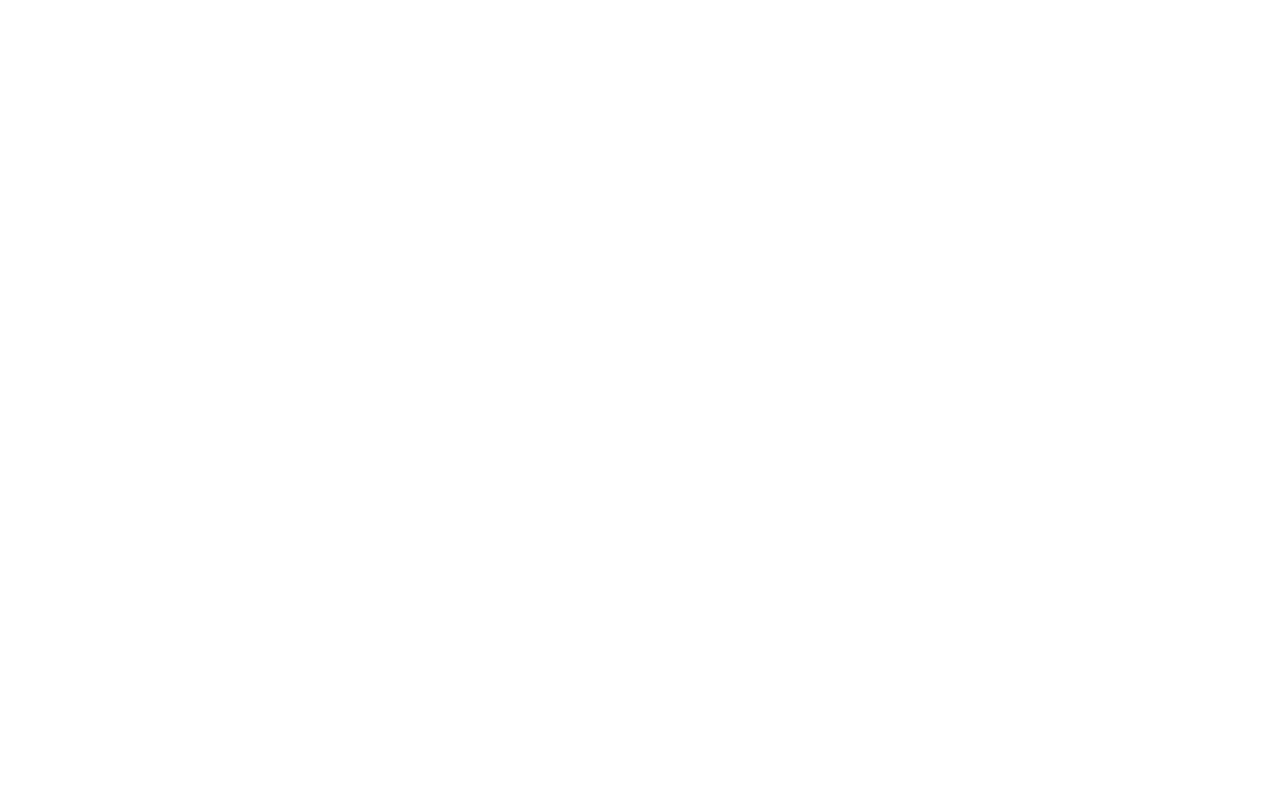
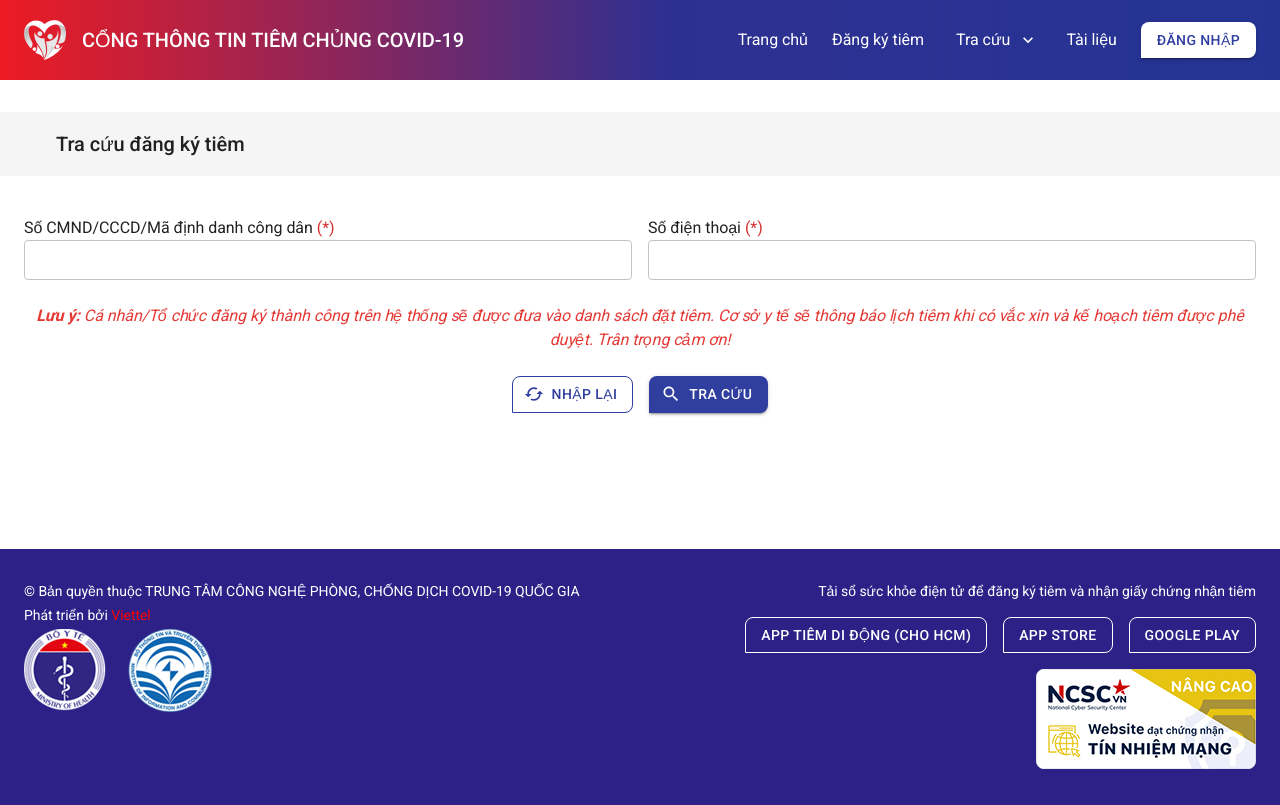
Before and after one commit to zinza-d2-training/long-react, a React (Create React App) app: page /injection-registration in a window 1280 px wide. Built offline with nearby package versions, Linux system fonts and the light colour scheme; the HTML template or start-up script is replaced by a standard one; a web font is replaced by a local one.

Commit message:
implement injection registration

```diff
--- a/src/components/Header/index.tsx
+++ b/src/components/Header/index.tsx
@@ -81,7 +81,7 @@ const Header = () => {
               sx={{ textDecoration: 'none' }}
               component={Link}
               variant="body1"
-              to={RoutePaths.home}>
+              to={RoutePaths.injectionRegistration}>
               Đăng ký tiêm
             </Typography>
             <Box component="div" onMouseLeave={handleCloseMenu}>
--- /dev/null
+++ b/src/components/PageTitle/index.tsx
@@ -0,0 +1,24 @@
+import { colors, Container, Typography } from '@mui/material';
+import { Box } from '@mui/system';
+import { FC } from 'react';
+
+const PageTitle: FC = (props) => {
+  return (
+    <Box
+      mt={4}
+      mb={5}
+      height="64px"
+      px={4}
+      sx={{
+        backgroundColor: colors.grey[100],
+        display: 'flex',
+        alignItems: 'center'
+      }}>
+      <Container maxWidth="xl">
+        <Typography variant="h6">{props.children}</Typography>
+      </Container>
+    </Box>
+  );
+};
+
+export default PageTitle;
--- a/src/models/index.ts
+++ b/src/models/index.ts
@@ -6,3 +6,4 @@ export * from './route';
 export * from './dashBoard';
 export * from './table';
 export * from './certificate';
+export * from './injectionRegistration';
--- /dev/null
+++ b/src/models/injectionRegistration.ts
@@ -0,0 +1,20 @@
+export interface IInjectionRegistrationForm {
+  citizenId: string;
+  phone: string;
+}
+
+export interface IInjectionRegistration {
+  id: string;
+  fullName: string;
+  dob: Date;
+  gender: number;
+  phone: string;
+  citizenId: string;
+  status: InjectionRegistrationStatus;
+  operation: string;
+}
+
+export enum InjectionRegistrationStatus {
+  SUCCESS,
+  FAILURE
+}
--- /dev/null
+++ b/src/pages/InjectionRegistration/index.tsx
@@ -0,0 +1,181 @@
+import { yupResolver } from '@hookform/resolvers/yup';
+import CachedIcon from '@mui/icons-material/Cached';
+import SearchIcon from '@mui/icons-material/Search';
+import {
+  Box,
+  Chip,
+  colors,
+  Container,
+  Stack,
+  Table,
+  TableBody,
+  TableCell,
+  TableHead,
+  TableRow,
+  TextField,
+  Typography
+} from '@mui/material';
+import StyledButton from 'components/Button';
+import Label from 'components/Label';
+import PageTitle from 'components/PageTitle';
+import {
+  IInjectionRegistration,
+  IInjectionRegistrationForm,
+  InjectionRegistrationStatus
+} from 'models';
+import { useState } from 'react';
+import { Controller, SubmitHandler, useForm } from 'react-hook-form';
+import { styleInputMedium } from 'theme';
+import { AppLayout } from 'theme/layout';
+import { fakeInjectionRegistration } from 'utils/fakeDataInjectionRegistration';
+import { injectionRegistrationSchema } from 'validations';
+
+const defaultValues: IInjectionRegistrationForm = {
+  citizenId: '',
+  phone: ''
+};
+
+const InjectionRegistration = () => {
+  const { control, handleSubmit, reset } = useForm<IInjectionRegistrationForm>({
+    defaultValues,
+    mode: 'onTouched',
+    resolver: yupResolver(injectionRegistrationSchema)
+  });
+
+  const [injectionRegistration, setInjectionRegistration] = useState<
+    IInjectionRegistration[]
+  >([]);
+
+  const onSubmit: SubmitHandler<IInjectionRegistrationForm> = (data) => {
+    setInjectionRegistration(fakeInjectionRegistration);
+  };
+
+  const handleResetForm = () => {
+    reset();
+    setInjectionRegistration([]);
+  };
+  return (
+    <AppLayout>
+      <PageTitle>Tra cứu đăng ký tiêm</PageTitle>
+      <Container maxWidth="xl">
+        <Box
+          component="form"
+          onSubmit={handleSubmit(onSubmit)}
+          onReset={handleResetForm}>
+          <Stack direction="row" spacing={2}>
+            <Box sx={{ flex: 1 }}>
+              <Label required>Số CMND/CCCD/Mã định danh công dân</Label>
+              <Controller
+                control={control}
+                name="citizenId"
+                render={({ field, fieldState: { invalid, error } }) => (
+                  <TextField
+                    {...field}
+                    sx={styleInputMedium}
+                    error={!!invalid}
+                    helperText={error?.message}
+                    fullWidth
+                  />
+                )}
+              />
+            </Box>
+            <Box sx={{ flex: 1 }}>
+              <Label required>Số điện thoại</Label>
+              <Controller
+                control={control}
+                name="phone"
+                render={({ field, fieldState: { invalid, error } }) => (
+                  <TextField
+                    {...field}
+                    sx={styleInputMedium}
+                    error={!!invalid}
+                    helperText={error?.message}
+                    fullWidth
+                  />
+                )}
+              />
+            </Box>
+          </Stack>
+          <Typography
+            variant="body1"
+            color={colors.red[600]}
+            mt={3}
+            sx={{ fontStyle: 'italic' }}
+            align="center">
+            <b>Lưu ý:</b> Cá nhân/Tổ chức đăng ký thành công trên hệ thống sẽ
+            được đưa vào danh sách đặt tiêm. Cơ sở y tế sẽ thông báo lịch tiêm
+            khi có vắc xin và kế hoạch tiêm được phê duyệt. Trân trọng cảm ơn!
+          </Typography>
+          <Stack direction="row" justifyContent="center" spacing={2} mt={3}>
+            <StyledButton
+              variant="outlined"
+              startIcon={<CachedIcon />}
+              type="reset">
+              Nhập lại
+            </StyledButton>
+            <StyledButton
+              variant="contained"
+              startIcon={<SearchIcon />}
+              type="submit">
+              Tra cứu
+            </StyledButton>
+          </Stack>
+        </Box>
+        <Box mt={14}>
+          {!!injectionRegistration.length && (
+            <Table>
+              <TableHead>
+                <TableRow sx={{ backgroundColor: 'rgba(238, 238, 238, 0.4)' }}>
+                  <TableCell align="center">STT</TableCell>
+                  <TableCell align="center">Họ tên</TableCell>
+                  <TableCell align="center">Ngày sinh</TableCell>
+                  <TableCell align="center">Giới tính</TableCell>
+                  <TableCell align="center">Số điện thoại</TableCell>
+                  <TableCell align="center">
+                    Số CMND/CCCD/Mã định danh công dân
+                  </TableCell>
+                  <TableCell align="center">Trạng thái</TableCell>
+                  <TableCell align="center">Thao tác</TableCell>
+                </TableRow>
+              </TableHead>
+              <TableBody>
+                {injectionRegistration.map((record, index) => (
+                  <TableRow key={record.id}>
+                    <TableCell align="center">{index + 1}</TableCell>
+                    <TableCell align="center">{record.fullName}</TableCell>
+                    <TableCell align="center">
+                      {record.dob.toLocaleDateString()}
+                    </TableCell>
+                    <TableCell align="center">
+                      {record.gender === 1 ? 'Nam' : 'Nữ'}
+                    </TableCell>
+                    <TableCell align="center">{record.phone}</TableCell>
+                    <TableCell align="center">{record.citizenId}</TableCell>
+                    <TableCell align="center">
+                      <Chip
+                        variant="outlined"
+                        color={
+                          record.status === InjectionRegistrationStatus.SUCCESS
+                            ? 'primary'
+                            : 'error'
+                        }
+                        label={
+                          record.status === InjectionRegistrationStatus.SUCCESS
+                            ? 'Đăng ký thành công'
+                            : 'Đăng ký chưa thành công'
+                        }
+                      />
+                    </TableCell>
+                    <TableCell align="center">{record.operation}</TableCell>
+                  </TableRow>
+                ))}
+              </TableBody>
+            </Table>
+          )}
+        </Box>
+      </Container>
+    </AppLayout>
+  );
+};
+
+export default InjectionRegistration;
--- a/src/pages/VaccineCertificate/index.tsx
+++ b/src/pages/VaccineCertificate/index.tsx
@@ -14,6 +14,7 @@ import {
 import StyledButton from 'components/Button';
 import Label from 'components/Label';
 import OtpDialog from 'components/OtpDialog';
+import PageTitle from 'components/PageTitle';
 import { ICertificateSearch } from 'models';
 import { useState } from 'react';
 import { Controller, SubmitHandler, useForm } from 'react-hook-form';
@@ -58,20 +59,7 @@ const VaccineCertificate = () => {
   };
   return (
     <AppLayout>
-      <Box
-        mt={4}
-        mb={5}
-        height="64px"
-        px={4}
-        sx={{
-          backgroundColor: colors.grey[100],
-          display: 'flex',
-          alignItems: 'center'
-        }}>
-        <Container maxWidth="xl">
-          <Typography variant="h6">Tra cứu chứng nhận tiêm</Typography>
-        </Container>
-      </Box>
+      <PageTitle>Tra cứu chứng nhận tiêm</PageTitle>
       <Box mb="86px">
         <Container maxWidth="xl">
           <Box
--- a/src/routes/index.ts
+++ b/src/routes/index.ts
@@ -1,6 +1,7 @@
 import { IRoute, RouteType } from 'models';
 import ForgotPassword from 'pages/ForgotPassword';
 import Home from 'pages/Home';
+import InjectionRegistration from 'pages/InjectionRegistration';
 import Login from 'pages/Login';
 import Register from 'pages/Register';
 import VaccineCertificate from 'pages/VaccineCertificate';
@@ -10,6 +11,7 @@ export const RoutePaths = {
   forgotPassword: '/forgot-password',
   register: '/register',
   vaccineCertificate: '/vaccine-certificate',
+  injectionRegistration: '/injection-registration',
   home: '/'
 };
 
@@ -43,6 +45,13 @@ const routes: IRoute[] = [
     routeType: RouteType.PUBLIC_ROUTE
   },
   {
+    key: 'route_injection_registration',
+    path: RoutePaths.injectionRegistration,
+    component: InjectionRegistration,
+    exact: true,
+    routeType: RouteType.PUBLIC_ROUTE
+  },
+  {
     key: 'route_home',
     path: RoutePaths.home,
     component: Home,
--- /dev/null
+++ b/src/utils/fakeDataInjectionRegistration.ts
@@ -0,0 +1,34 @@
+import { IInjectionRegistration, InjectionRegistrationStatus } from 'models';
+
+export const fakeInjectionRegistration: IInjectionRegistration[] = [
+  {
+    id: 'id-sadad',
+    fullName: 'Bùi Đức Long',
+    dob: new Date('11/05/2000'),
+    gender: 1,
+    phone: '0911448457',
+    citizenId: '123456789',
+    status: InjectionRegistrationStatus.SUCCESS,
+    operation: '0123456789'
+  },
+  {
+    id: 'id-dghd',
+    fullName: 'Bùi Đức Long',
+    dob: new Date('11/05/2000'),
+    gender: 1,
+    phone: '0911448457',
+    citizenId: '123456789',
+    status: InjectionRegistrationStatus.SUCCESS,
+    operation: '0123456789'
+  },
+  {
+    id: 'id-gjgh',
+    fullName: 'Bùi Đức Long',
+    dob: new Date('11/05/2000'),
+    gender: 1,
+    phone: '0911448457',
+    citizenId: '123456789',
+    status: InjectionRegistrationStatus.FAILURE,
+    operation: '0123456789'
+  }
+];
--- a/src/validations/index.ts
+++ b/src/validations/index.ts
@@ -42,3 +42,17 @@ export const certificationSchema = yup.object().shape({
   citizenId: yup.string(),
   healthInsuranceCardNumber: yup.string()
 });
+
+export const injectionRegistrationSchema = yup.object().shape({
+  citizenId: yup
+    .string()
+    .required('Số CMND/CCCD không được bỏ trống')
+    .matches(/^\d{9}$|^\d{12}$/g, 'Số CMND/CCCD không hợp lệ'),
+  phone: yup
+    .string()
+    .required('Số điện thoại không được bỏ trống')
+    .matches(
+      /^[+]?[(]?[0-9]{3}[)]?[-\s.]?[0-9]{3}[-\s.]?[0-9]{4,6}$/im,
+      'Số điện thoại không hợp lệ'
+    )
+});
```
Also changed, not shown: src/components/SearchTable/index.tsx (+5 -12 lines).
